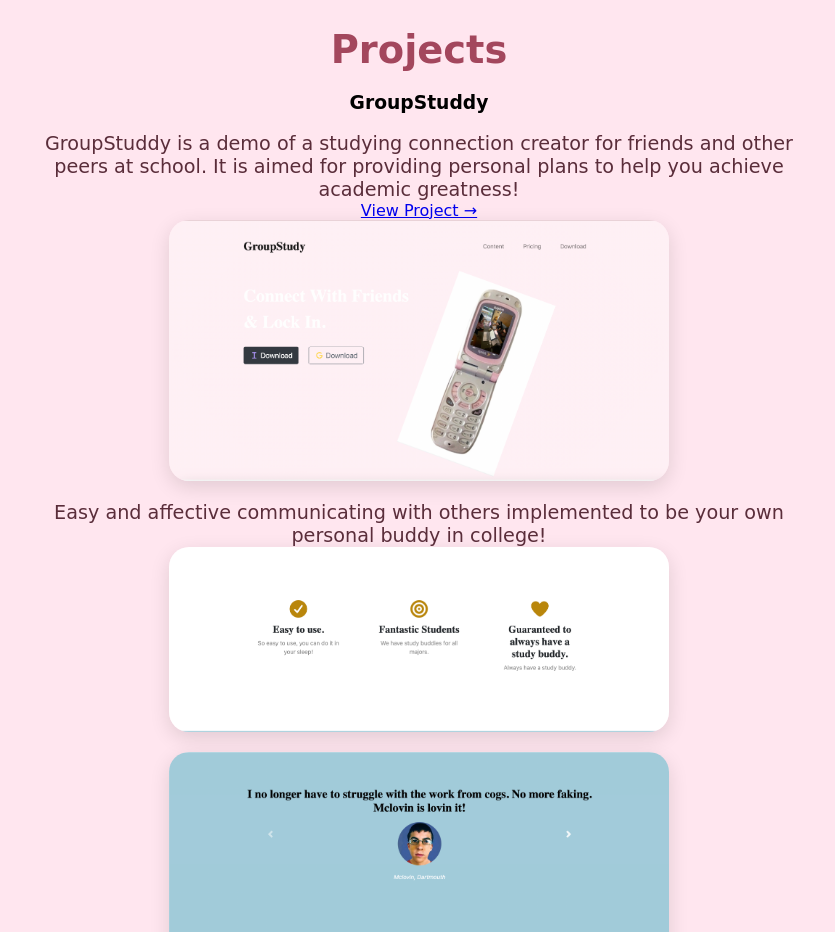
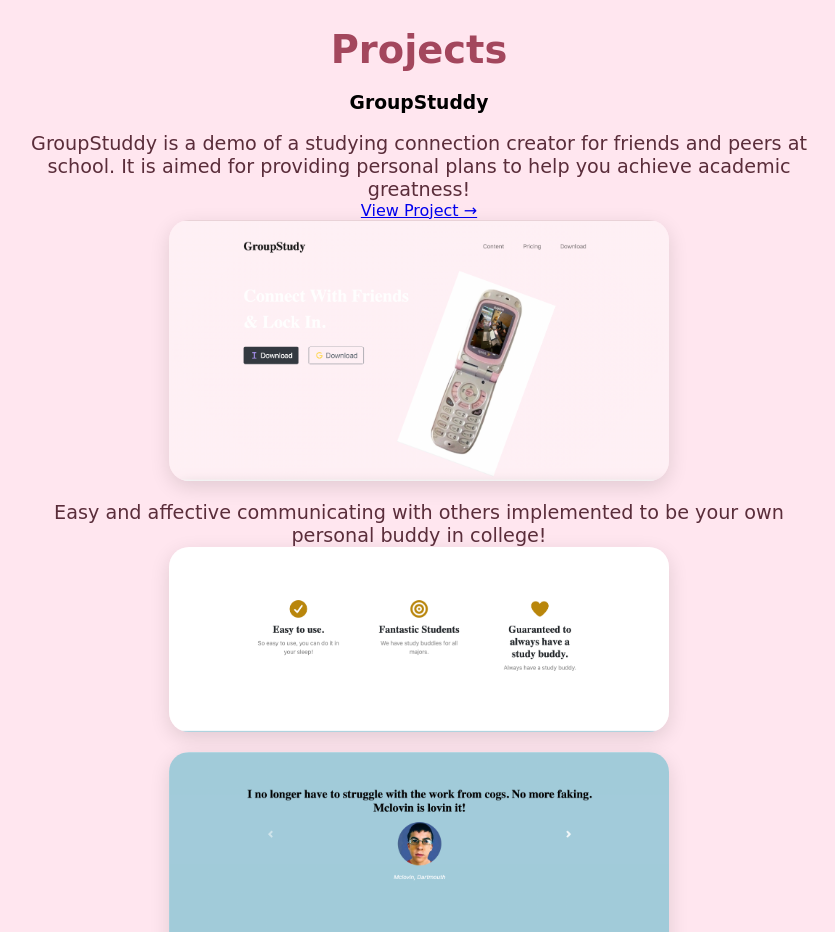
Before and after one commit to crr006/Crystalreyes, a plain HTML site: page index.html in a window 1280 px wide. Shown: the part 980-1912 px from the top of the page, without its empty margins (221-1056 px from the left). Drawn offline with Linux system fonts and the light colour scheme; a web font is replaced by a local one.

Commit message:
Fix typo in GroupStuddy description

```diff
--- a/index.html
+++ b/index.html
@@ -64,7 +64,7 @@
   <div class="project-row">
     <div class="project-info">
       <h3>GroupStuddy</h3>
-      <p>GroupStuddy is a demo of a studying connection creator for friends and other peers at school. It is aimed for providing personal plans to help you achieve academic greatness!</p>
+      <p>GroupStuddy is a demo of a studying connection creator for friends and peers at school. It is aimed for providing personal plans to help you achieve academic greatness!</p>
       <a href="file:///Users/crystalreyes/Desktop/COGS3/lab%20sections/studyBuddyFiles-LAB%20starter/ReyesLab3.html#home" target="_blank" class="project-link">View Project →</a>
     </div>
     <img src="img/mainpg.png" class="project-img" alt="GroupStuddy img 1">
```
